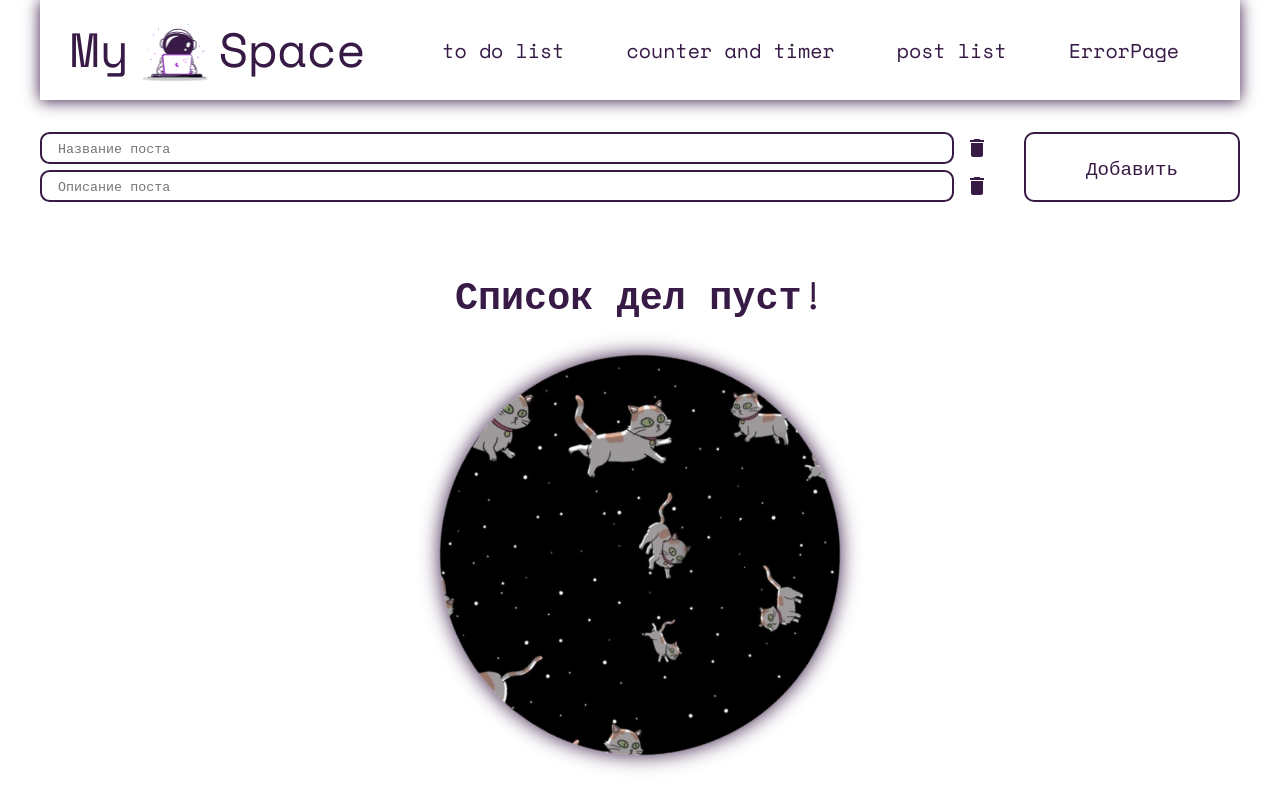
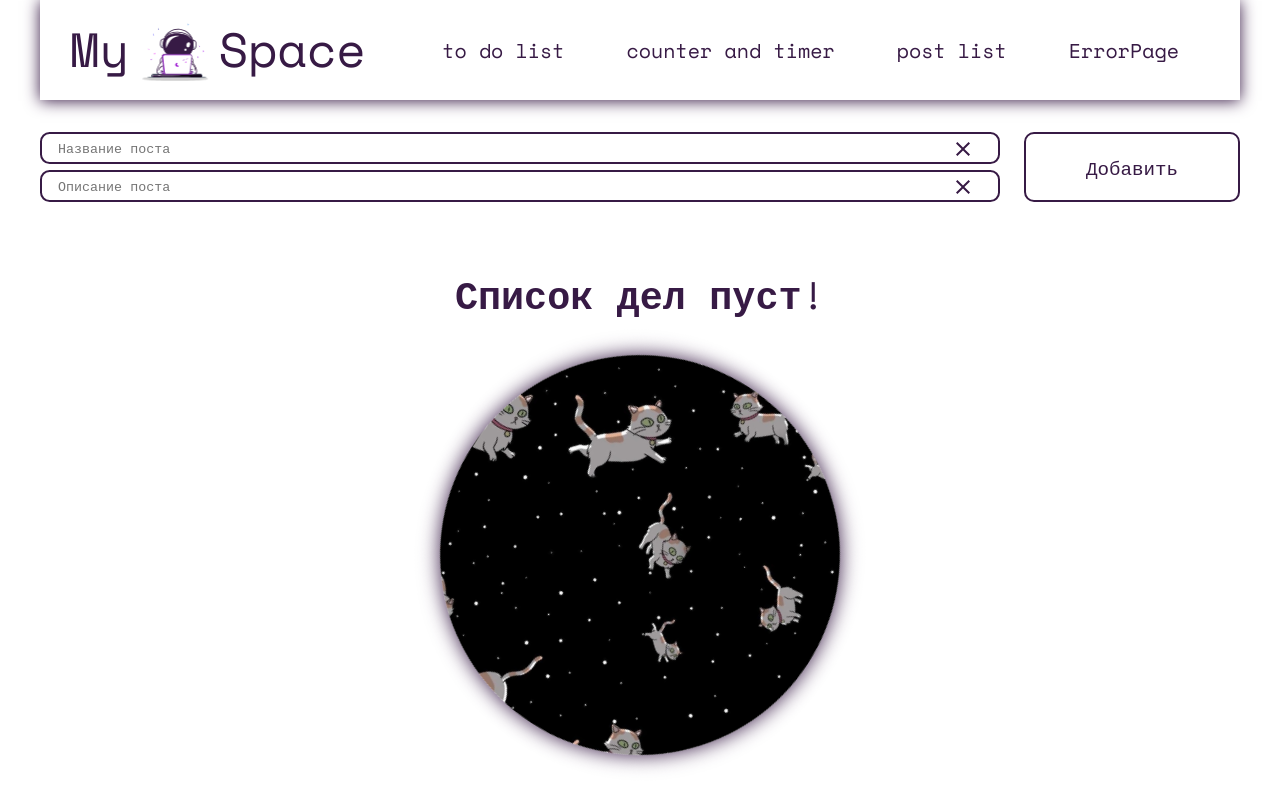
Before and after one commit to GarnagaA/my-space, a React (Create React App) app: page / in a window 1280 px wide. Shown: the top 808 px of the page. Built offline with nearby package versions, Linux system fonts and the light colour scheme.

Commit message:
Создал новый компонент ButtonClean. Добавил его в инпуты {children}

```diff
--- a/src/components/ButtonClean/index.jsx
+++ b/src/components/ButtonClean/index.jsx
@@ -1,20 +1,21 @@
-import classes from "../../components/ButtonDelete/index.module.scss";
-import IconButton from "@mui/material/IconButton";
-import Close from "@mui/icons-material/Delete";
 import React from "react";
+import classes from "./index.module.scss";
+import Button from "@mui/material/Button";
+import Close from "@mui/icons-material/Close";
 
-const ButtonDelete = (props) => {
+const ButtonClean = ({ ...props }) => {
   return (
-    <IconButton
-      className={classes.button}
-      aria-label="delete"
-      size="medium"
-      onClick={props.onClick}
-      disabled={false}
-    >
-      <Close />
-    </IconButton>
+    <div className={classes.ButtonClean} {...props}>
+      <Button
+        className={classes.button}
+        aria-label="close"
+        size="medium"
+        onClick={props.onClick}
+      >
+        <Close />
+      </Button>
+    </div>
   );
 };
 
-export default ButtonDelete;
+export default ButtonClean;
--- a/src/components/ButtonClean/index.module.scss
+++ b/src/components/ButtonClean/index.module.scss
@@ -1,13 +1,15 @@
 @import '../../scss/colors';
 
-.ButtonClose {
-  width: 100%;
-  height: 100%;
-  display: flex;
-  justify-content: center;
+.ButtonClean {
+  //width: 100%;
+  //height: 100%;
+  //display: flex;
+  //justify-content: flex-end;
 
   .button {
     color: $color-main-default;
+    padding: 0;
+
 
     &:hover {
       color: $color-main-secondary;
--- a/src/components/ButtonDelete/index.jsx
+++ b/src/components/ButtonDelete/index.jsx
@@ -11,7 +11,6 @@ const ButtonDelete = (props) => {
         aria-label="delete"
         size="medium"
         onClick={props.onClick}
-        disabled={false}
       >
         <DeleteIcon />
       </IconButton>
--- a/src/components/ButtonDelete/index.module.scss
+++ b/src/components/ButtonDelete/index.module.scss
@@ -5,6 +5,7 @@
   height: 100%;
   display: flex;
   justify-content: center;
+
   .button {
     color: $color-main-default;
 
--- a/src/components/CreatePostForm/index.jsx
+++ b/src/components/CreatePostForm/index.jsx
@@ -2,8 +2,8 @@ import React, { useState } from "react";
 import classes from "./index.module.scss";
 
 import Input from "../Input";
-import ButtonDelete from "../ButtonDelete";
 import Button from "../Button";
+import ButtonClean from "../ButtonClean";
 
 const CreatePostForm = ({ posts, setPosts, ...props }) => {
   const [formData, setFormData] = useState({
@@ -32,8 +32,8 @@ const CreatePostForm = ({ posts, setPosts, ...props }) => {
           placeholder="Название поста"
           onChange={(e) => setFormData({ ...formData, title: e.target.value })}
         >
-          <ButtonDelete
-            style={{ width: "5%" }}
+          <ButtonClean
+            style={{ position: "absolute", right: 5 }}
             onClick={() => setFormData({ ...formData, title: "" })}
           />
         </Input>
@@ -45,8 +45,8 @@ const CreatePostForm = ({ posts, setPosts, ...props }) => {
           placeholder="Описание поста"
           onChange={(e) => setFormData({ ...formData, body: e.target.value })}
         >
-          <ButtonDelete
-            style={{ width: "5%" }}
+          <ButtonClean
+            style={{ position: "absolute", right: 5 }}
             onClick={() => setFormData({ ...formData, body: "" })}
           />
         </Input>
--- a/src/components/CreatePostForm/index.module.scss
+++ b/src/components/CreatePostForm/index.module.scss
@@ -2,9 +2,12 @@
 form {
   margin-top: 2rem;
   display: flex;
+  position: relative;
+
 
   .wrapperInputs {
     width: 80%;
+    position: relative;
   }
 
   .wrapperButton {
--- a/src/components/Input/index.module.scss
+++ b/src/components/Input/index.module.scss
@@ -23,6 +23,9 @@
       border: 2px solid $color-main-secondary;
     }
   }
+  .button {
+
+  }
 }
 
 @media screen and (max-width: 768px) {
--- a/src/components/PostsFilter/index.jsx
+++ b/src/components/PostsFilter/index.jsx
@@ -2,6 +2,7 @@ import classes from "./index.module.scss";
 import Select from "../Select";
 import Input from "../Input";
 import React from "react";
+import ButtonClean from "../ButtonClean";
 
 const PostsFilter = ({ filter, setFilter, ...props }) => {
   return (
@@ -22,7 +23,12 @@ const PostsFilter = ({ filter, setFilter, ...props }) => {
           value={filter.query}
           onChange={(e) => setFilter({ ...filter, query: e.target.value })}
           placeholder="Поиск ..."
-        />
+        >
+          <ButtonClean
+            style={{ position: "absolute", right: 5 }}
+            onClick={() => setFilter({ ...filter, query: "" })}
+          />
+        </Input>
       </div>
     </div>
   );
```
